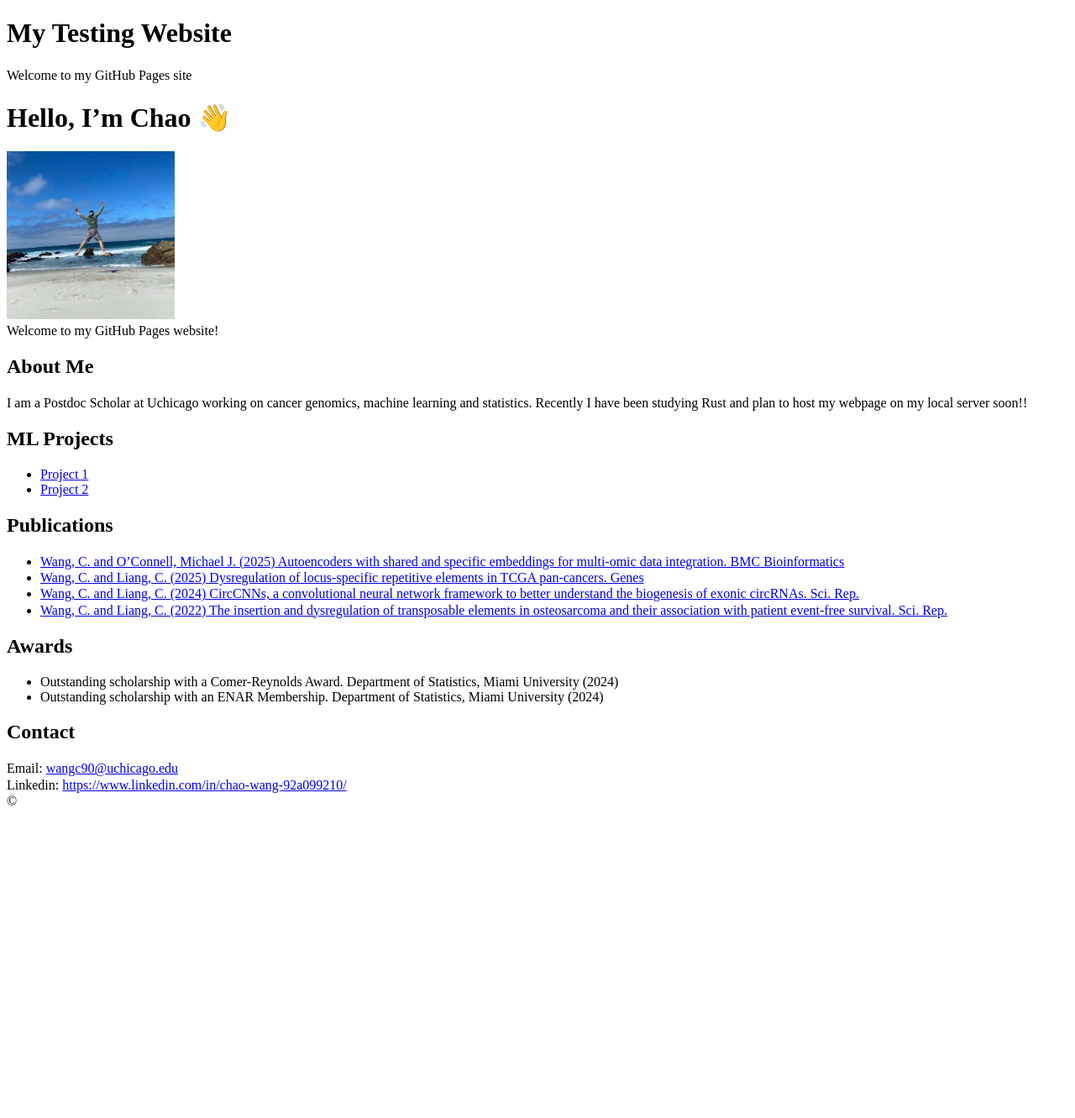
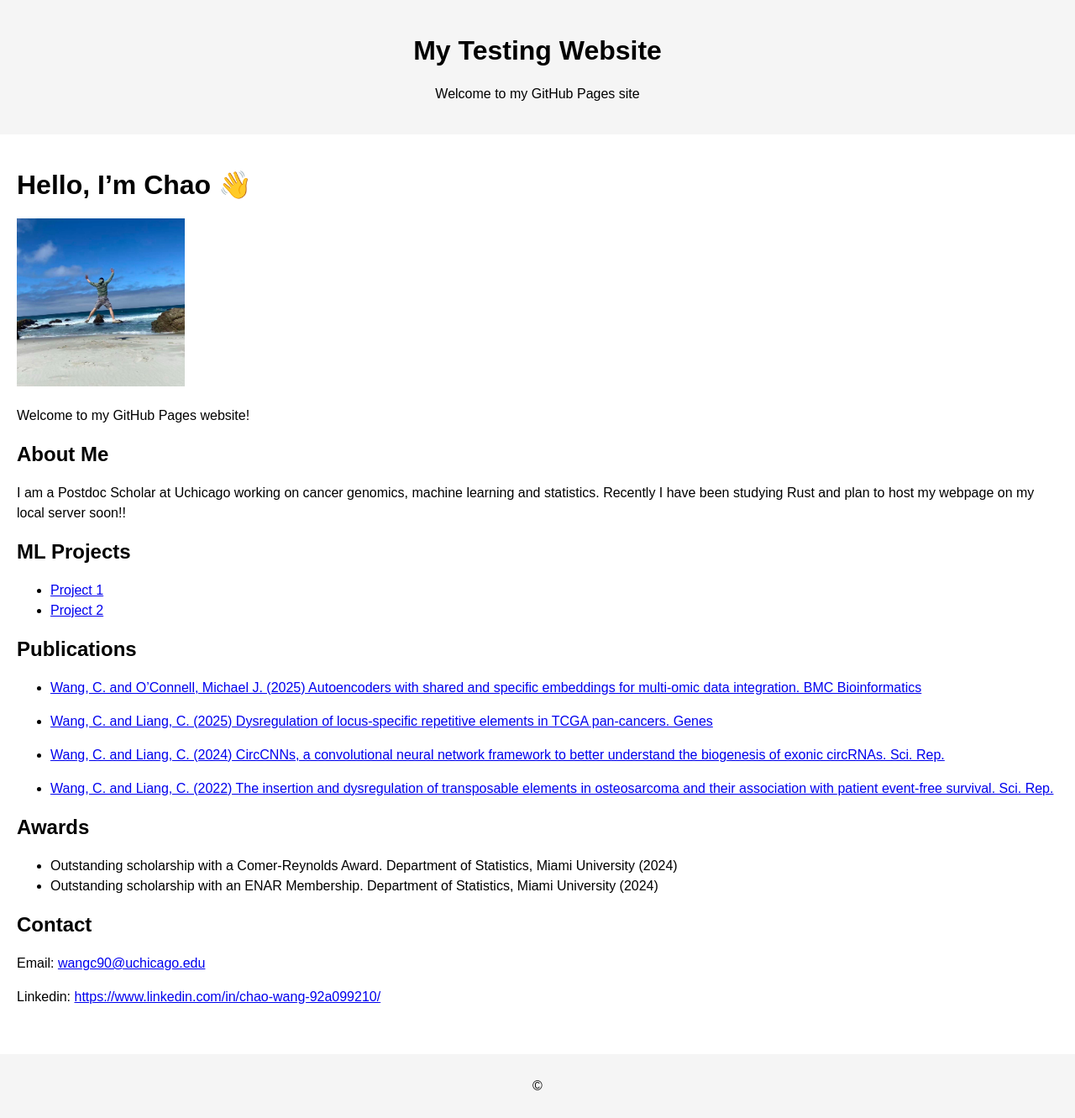
Before and after one commit to wangc90/wangc90.github.io, a Jekyll site: the page built from index.md, in a window 1280 px wide. Shown: the whole page at 84% size. Built offline with Jekyll 4.4.1, drawn with Linux system fonts in a browser that asks for light colours; our own code applies the rules of GitHub Pages for plain Markdown files; before the commit the page ends 971 px from its top, so only the background shows below that.

Commit message:
updating

```diff
--- a/assets/css/style.css
+++ b/assets/css/style.css
@@ -1,9 +1,35 @@
-p {
+body {
+  font-family: Arial, sans-serif;
+  line-height: 1.5;
   margin: 0;
-  line-height: 1.2;
+  padding: 0;
+}
+
+header {
+  background-color: #f5f5f5;
+  padding: 20px;
+  text-align: center;
+}
+
+main {
+  padding: 20px;
+}
+
+h1, h2, h3 {
+  margin-top: 0.5em;
+  margin-bottom: 0.5em;
 }
 
 img {
+  max-width: 100%;
+  height: auto;
   margin: 0;
   padding: 0;
 }
+
+footer {
+  text-align: center;
+  padding: 10px;
+  background-color: #f5f5f5;
+  margin-top: 20px;
+}
--- a/index.md
+++ b/index.md
@@ -1,5 +1,5 @@
 # Hello, I'm Chao 👋
-<img src="images/jump.JPG" alt="Profile" width="200">
+<img src="assets/images/jump.JPG" alt="Profile" width="200">
 
 Welcome to my GitHub Pages website!
 
```
Also changed, not shown: assets/images/jump.JPG (renamed from images/jump.JPG).
